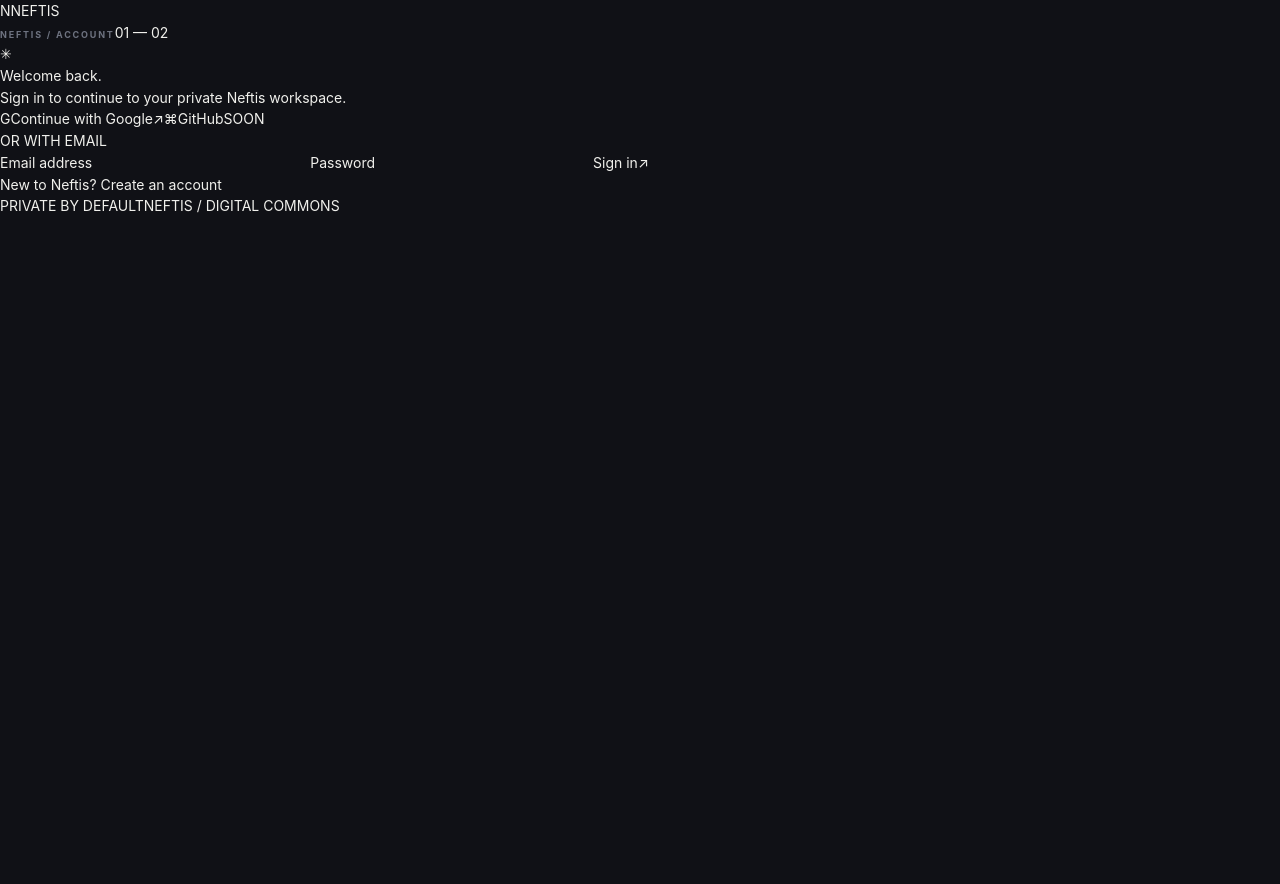
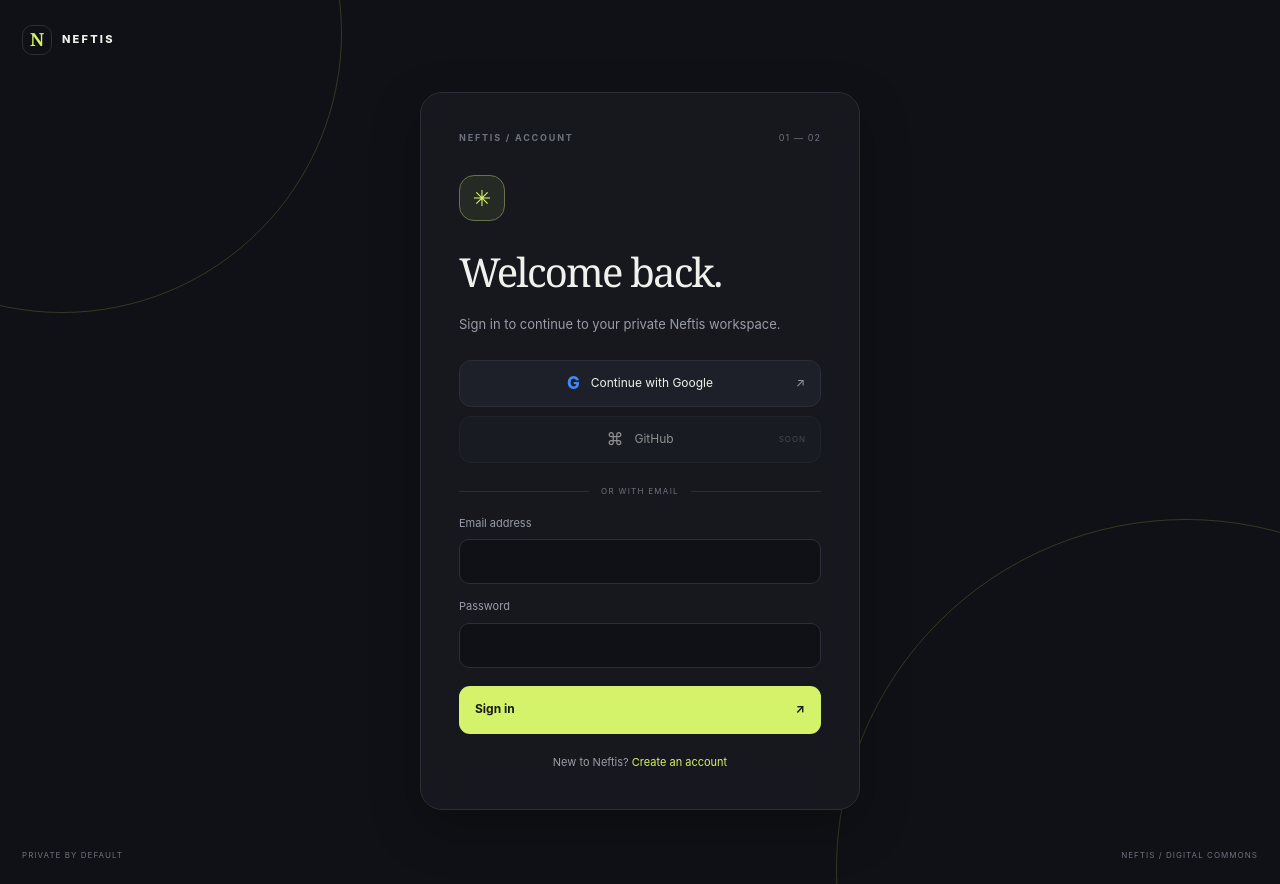
Before and after one commit to Mcpecreative28/Neftis, a Next.js app: page /login in a window 1280 px wide. Before the commit the page ends 800 px from the top, so only its background shows below. Built offline with nearby package versions, Linux system fonts and the light colour scheme; what @neon/auth would draw is missing.

Commit message:
feat(auth): add Neftis account page styling

```diff
--- a/app/globals.css
+++ b/app/globals.css
@@ -627,3 +627,172 @@ button:focus-visible, a:focus-visible, input:focus-visible, textarea:focus-visib
   .ai-workspace .composer-tool { padding-inline: 8px; }
   .ai-workspace .composer-hint { font-size: 8px; }
 }
+
+/* Account entry */
+.auth-page {
+  position: relative;
+  isolation: isolate;
+  display: grid;
+  min-height: 100dvh;
+  place-items: center;
+  overflow: hidden;
+  padding: 92px 20px 74px;
+  background: var(--bg);
+}
+.auth-atmosphere {
+  position: absolute;
+  z-index: -1;
+  inset: 0;
+  overflow: hidden;
+  pointer-events: none;
+}
+.auth-atmosphere span {
+  position: absolute;
+  width: min(52vw, 560px);
+  aspect-ratio: 1;
+  border: 1px solid color-mix(in srgb, var(--accent) 18%, transparent);
+  border-radius: 50%;
+  filter: drop-shadow(0 0 50px color-mix(in srgb, var(--accent) 8%, transparent));
+}
+.auth-atmosphere span:first-child { top: -28%; left: -17%; }
+.auth-atmosphere span:last-child { right: -20%; bottom: -38%; width: min(64vw, 700px); }
+.auth-brand {
+  position: absolute;
+  top: 25px;
+  left: max(22px, calc((100vw - 1240px) / 2));
+  display: inline-flex;
+  align-items: center;
+  gap: 10px;
+  color: var(--text);
+  font-size: 11px;
+  font-weight: 800;
+  letter-spacing: .2em;
+  text-decoration: none;
+}
+.auth-brand-mark {
+  display: grid;
+  width: 30px;
+  height: 30px;
+  place-items: center;
+  border: 1px solid var(--line);
+  border-radius: 10px;
+  color: var(--accent);
+  font-family: Georgia, serif;
+  font-size: 18px;
+  letter-spacing: 0;
+}
+.auth-card {
+  width: min(100%, 440px);
+  padding: clamp(22px, 5vw, 38px);
+  border: 1px solid var(--line);
+  border-radius: 22px;
+  background: color-mix(in srgb, var(--surface) 94%, transparent);
+  box-shadow: var(--shadow);
+  backdrop-filter: blur(22px);
+}
+.auth-card-top { display: flex; justify-content: space-between; align-items: center; }
+.auth-index { color: var(--dim); font-size: 9px; letter-spacing: .12em; }
+.auth-symbol {
+  display: grid;
+  width: 46px;
+  height: 46px;
+  margin: 30px 0 20px;
+  place-items: center;
+  border: 1px solid color-mix(in srgb, var(--accent) 35%, var(--line));
+  border-radius: 15px;
+  color: var(--accent);
+  font-size: 22px;
+  background: color-mix(in srgb, var(--accent) 8%, var(--surface));
+}
+.auth-card h1 {
+  margin: 0;
+  color: var(--text);
+  font-family: Georgia, "Times New Roman", serif;
+  font-size: clamp(30px, 6vw, 40px);
+  font-weight: 500;
+  letter-spacing: -.045em;
+}
+.auth-lead { margin: 10px 0 25px; color: var(--muted); font-size: 13px; line-height: 1.7; }
+.auth-social-button {
+  position: relative;
+  display: flex;
+  width: 100%;
+  min-height: 47px;
+  align-items: center;
+  justify-content: center;
+  gap: 11px;
+  margin-top: 9px;
+  border: 1px solid var(--line);
+  border-radius: 12px;
+  background: var(--surface-2);
+  color: var(--text);
+  font: inherit;
+  font-size: 12px;
+  cursor: pointer;
+  transition: border-color .2s ease, transform .2s ease, opacity .2s ease;
+}
+.auth-social-button:hover:not(:disabled) { border-color: color-mix(in srgb, var(--accent) 55%, var(--line)); transform: translateY(-1px); }
+.auth-social-button:disabled { cursor: not-allowed; }
+.auth-google-mark { color: #4285f4; font-size: 17px; font-weight: 800; }
+.auth-github-mark { font-size: 17px; }
+.auth-button-arrow { position: absolute; right: 15px; color: var(--muted); }
+.auth-social-disabled { opacity: .55; }
+.auth-soon { position: absolute; right: 14px; color: var(--dim); font-size: 8px; letter-spacing: .12em; }
+.auth-divider { display: flex; align-items: center; gap: 12px; margin: 22px 0 18px; color: var(--dim); font-size: 8px; letter-spacing: .16em; }
+.auth-divider::before, .auth-divider::after { height: 1px; flex: 1; background: var(--line); content: ""; }
+.auth-fields { display: grid; gap: 14px; }
+.auth-fields label { display: grid; gap: 7px; color: var(--muted); font-size: 11px; }
+.auth-fields input {
+  width: 100%;
+  min-height: 45px;
+  padding: 0 13px;
+  border: 1px solid var(--line);
+  border-radius: 10px;
+  outline: none;
+  background: var(--bg);
+  color: var(--text);
+  font: inherit;
+  font-size: 13px;
+  transition: border-color .2s ease, box-shadow .2s ease;
+}
+.auth-fields input:focus { border-color: var(--accent); box-shadow: 0 0 0 3px color-mix(in srgb, var(--accent) 13%, transparent); }
+.auth-submit {
+  display: flex;
+  min-height: 48px;
+  align-items: center;
+  justify-content: space-between;
+  margin-top: 4px;
+  padding: 0 16px;
+  border: 0;
+  border-radius: 11px;
+  background: var(--accent);
+  color: var(--accent-ink);
+  font: inherit;
+  font-size: 12px;
+  font-weight: 700;
+  cursor: pointer;
+  transition: filter .2s ease, transform .2s ease;
+}
+.auth-submit:hover:not(:disabled) { filter: brightness(1.06); transform: translateY(-1px); }
+.auth-submit:disabled { cursor: wait; opacity: .65; }
+.auth-error { margin: 0; color: #ff7777; font-size: 11px; line-height: 1.5; }
+.auth-switch { margin: 20px 0 0; color: var(--muted); text-align: center; font-size: 11px; }
+.auth-switch a { color: var(--accent); text-decoration: none; }
+.auth-switch a:hover { text-decoration: underline; }
+.auth-footer {
+  position: absolute;
+  right: max(22px, calc((100vw - 1240px) / 2));
+  bottom: 22px;
+  left: max(22px, calc((100vw - 1240px) / 2));
+  display: flex;
+  justify-content: space-between;
+  gap: 12px;
+  color: var(--dim);
+  font-size: 8px;
+  letter-spacing: .13em;
+}
+@media (max-width: 520px) {
+  .auth-page { padding: 76px 15px 65px; }
+  .auth-card { border-radius: 18px; }
+  .auth-footer { font-size: 7px; }
+}
```
